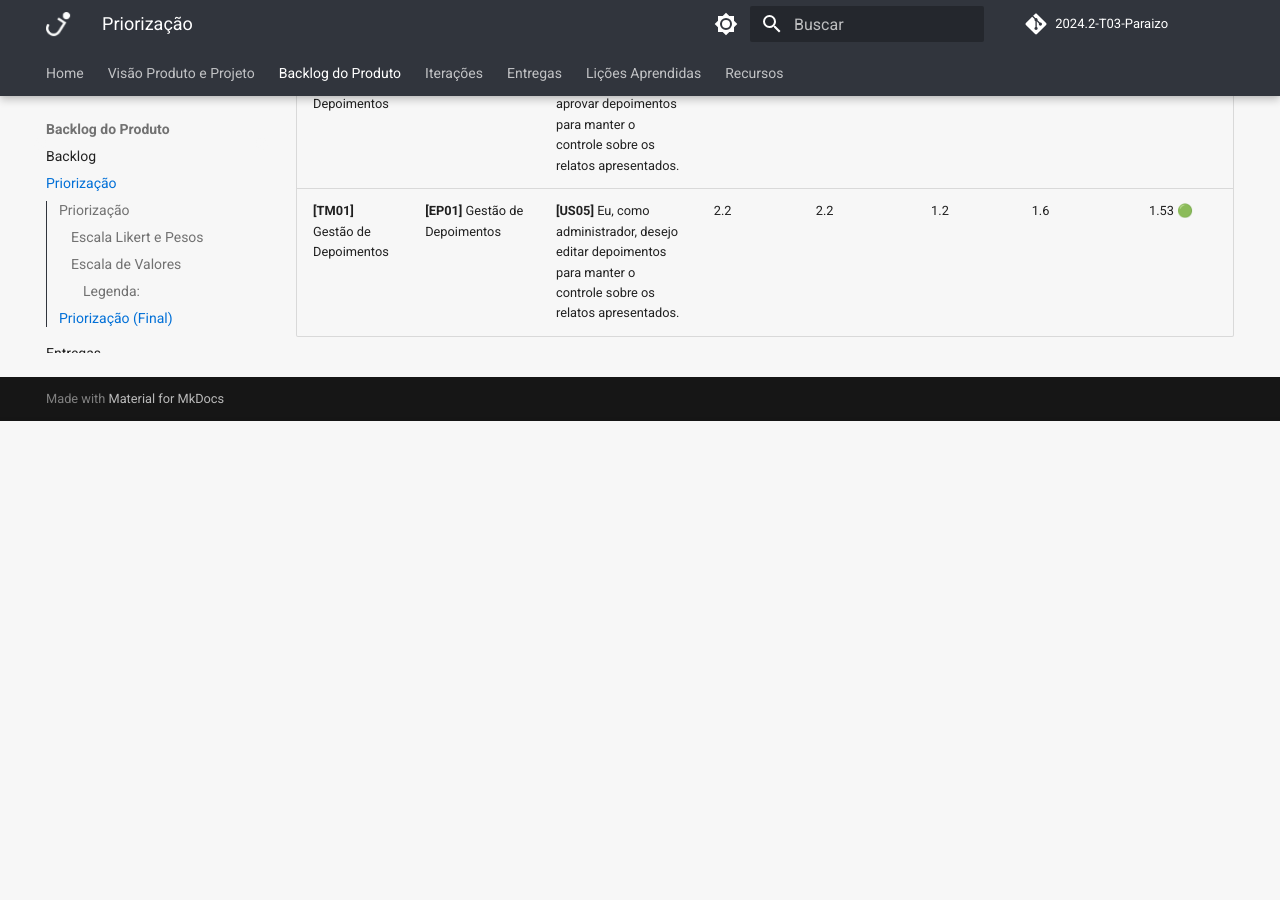
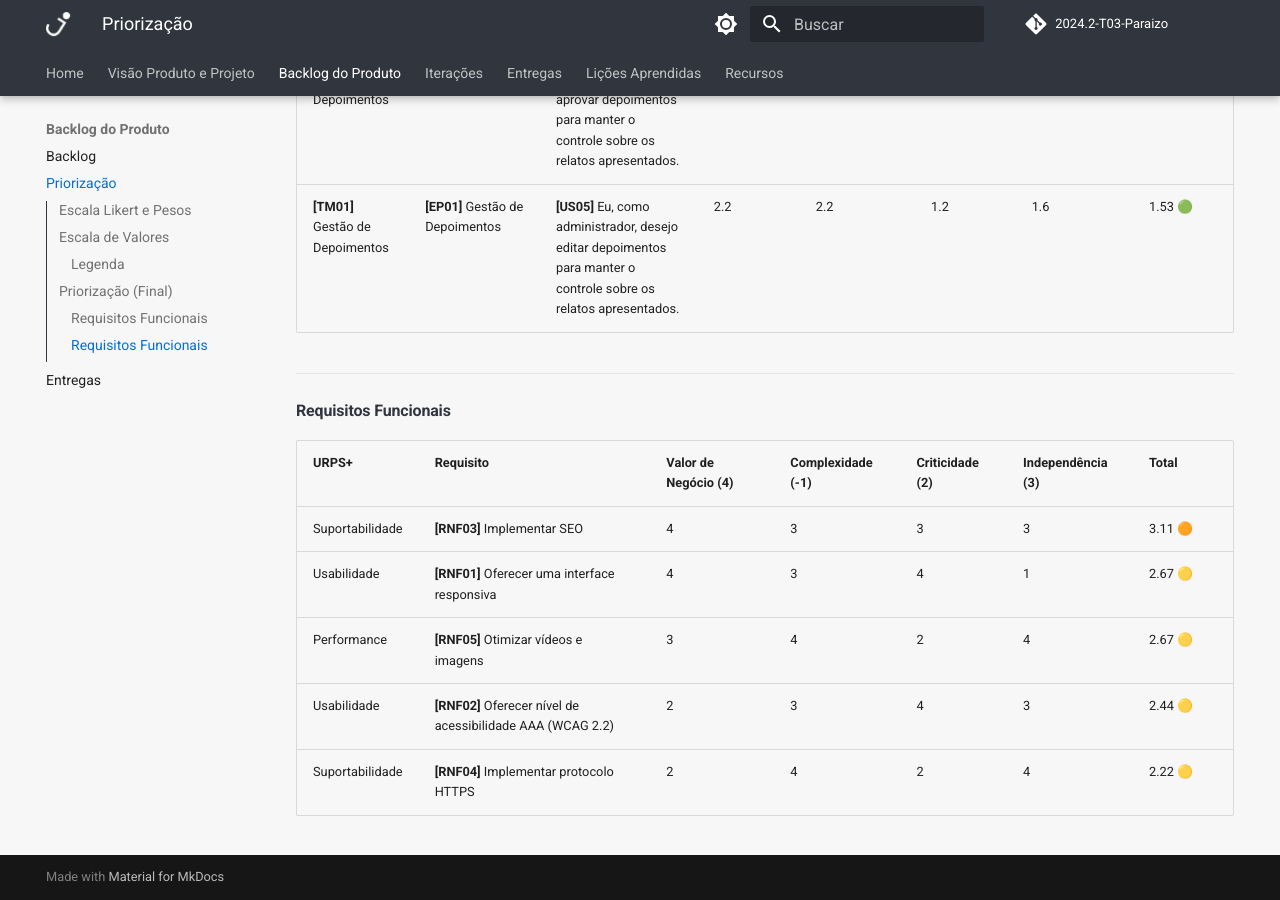
Before and after one commit to mdsreq-fga-unb/2024.2-T03-Paraizo, an MkDocs documentation site: the page built from docs/backlog-produto/priorizacao/index.md, in a window 1280 px wide and 900 px high, scrolled down 5564 px. Built offline with MkDocs 1.6.1 and Material for MkDocs 9.7.7, drawn with Linux system fonts in a browser that asks for light colours; comment, search, counter and statistics services are not loaded; the version menu is left out; before the commit the page ends 5985 px from its top, so only the background shows below that; some of the changed text lies outside the part shown.

Commit message:
add: adicionando requisitos não funcionais

```diff
--- a/docs/backlog-produto/priorizacao/index.md
+++ b/docs/backlog-produto/priorizacao/index.md
@@ -1,5 +1,3 @@
-### **Priorização**
-
 #### **Escala Likert e Pesos**
 
 | **Critério**             | **Descrição**                                                                                     | **Peso** |
@@ -31,7 +29,7 @@
 
     ---
 
-    ##### **Legenda**:
+    ##### **Legenda**
 
     - \( Vn \): Valor de Negócio
     - \( Com \): Complexidade
@@ -219,6 +217,8 @@
 
 ### **Priorização (Final)**
 
+#### Requisitos Funcionais
+
 | **Temas**                        | **Épicos**                                | **História de Usuário**                                                                                                                     | **Valor de Negócio (4)** | **Complexidade (-1)** | **Criticidade (2)** | **Independência (3)** | **Total** |
 | -------------------------------- | ----------------------------------------- | ------------------------------------------------------------------------------------------------------------------------------------------- | ------------------------ | --------------------- | ------------------- | --------------------- | --------- |
 | **[TM05]** Gestão de documentos  | **[EP05]** Gestão da Ficha do Cliente     | **[US20]** Eu, como administrador, desejo cadastrar a ficha do paciente para preencher seus dados médicos, consultas e tratamentos          | 5                        | 2.8                   | 5                   | 3.8                   | 4.29 🔴   |
@@ -250,3 +250,15 @@
 | **[TM01]** Gestão de Depoimentos | **[EP01]** Gestão de Depoimentos          | **[US03]** Eu, como usuário, desejo registrar depoimentos para relatar minha experiência                                                    | 2.4                      | 2.2                   | 1.4                 | 1.2                   | 1.53 🟢   |
 | **[TM01]** Gestão de Depoimentos | **[EP01]** Gestão de Depoimentos          | **[US04]** Eu, como administrador, desejo aprovar depoimentos para manter o controle sobre os relatos apresentados.                         | 2                        | 2.6                   | 1.2                 | 2                     | 1.53 🟢   |
 | **[TM01]** Gestão de Depoimentos | **[EP01]** Gestão de Depoimentos          | **[US05]** Eu, como administrador, desejo editar depoimentos para manter o controle sobre os relatos apresentados.                          | 2.2                      | 2.2                   | 1.2                 | 1.6                   | 1.53 🟢   |
+
+---
+
+#### Requisitos Funcionais
+
+| **URPS+**       | **Requisito**                                               | **Valor de Negócio (4)** | **Complexidade (-1)** | **Criticidade (2)** | **Independência (3)** | **Total** |
+| --------------- | ----------------------------------------------------------- | ------------------------ | --------------------- | ------------------- | --------------------- | --------- |
+| Suportabilidade | **[RNF03]** Implementar SEO                                 | 4                        | 3                     | 3                   | 3                     | 3.11 🟠   |
+| Usabilidade     | **[RNF01]** Oferecer uma interface responsiva               | 4                        | 3                     | 4                   | 1                     | 2.67 🟡   |
+| Performance     | **[RNF05]** Otimizar vídeos e imagens                       | 3                        | 4                     | 2                   | 4                     | 2.67 🟡   |
+| Usabilidade     | **[RNF02]** Oferecer nível de acessibilidade AAA (WCAG 2.2) | 2                        | 3                     | 4                   | 3                     | 2.44 🟡   |
+| Suportabilidade | **[RNF04]** Implementar protocolo HTTPS                     | 2                        | 4                     | 2                   | 4                     | 2.22 🟡   |
```
Also changed, not shown: docs/backlog-produto/backlog/index.md (+10 -0 lines).
